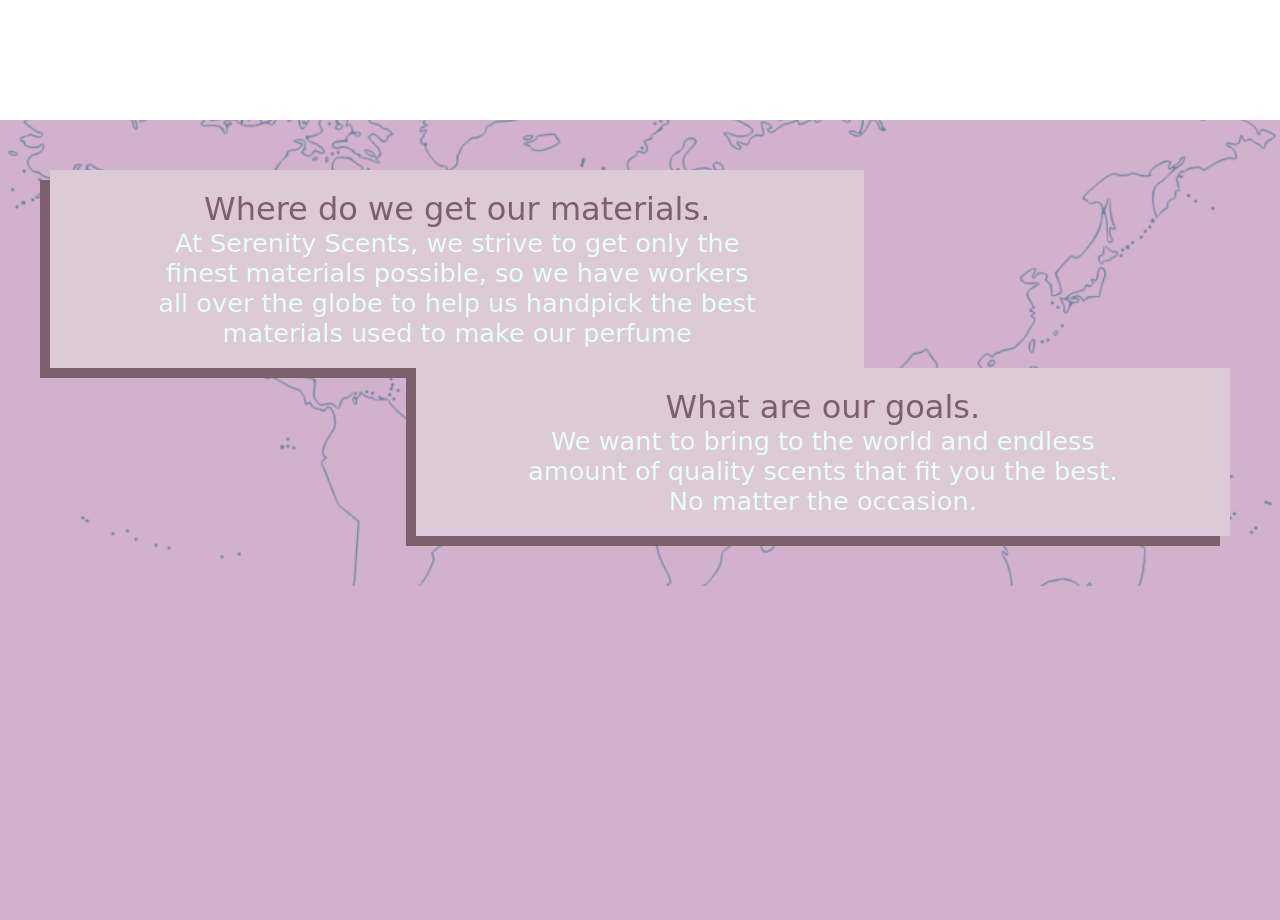
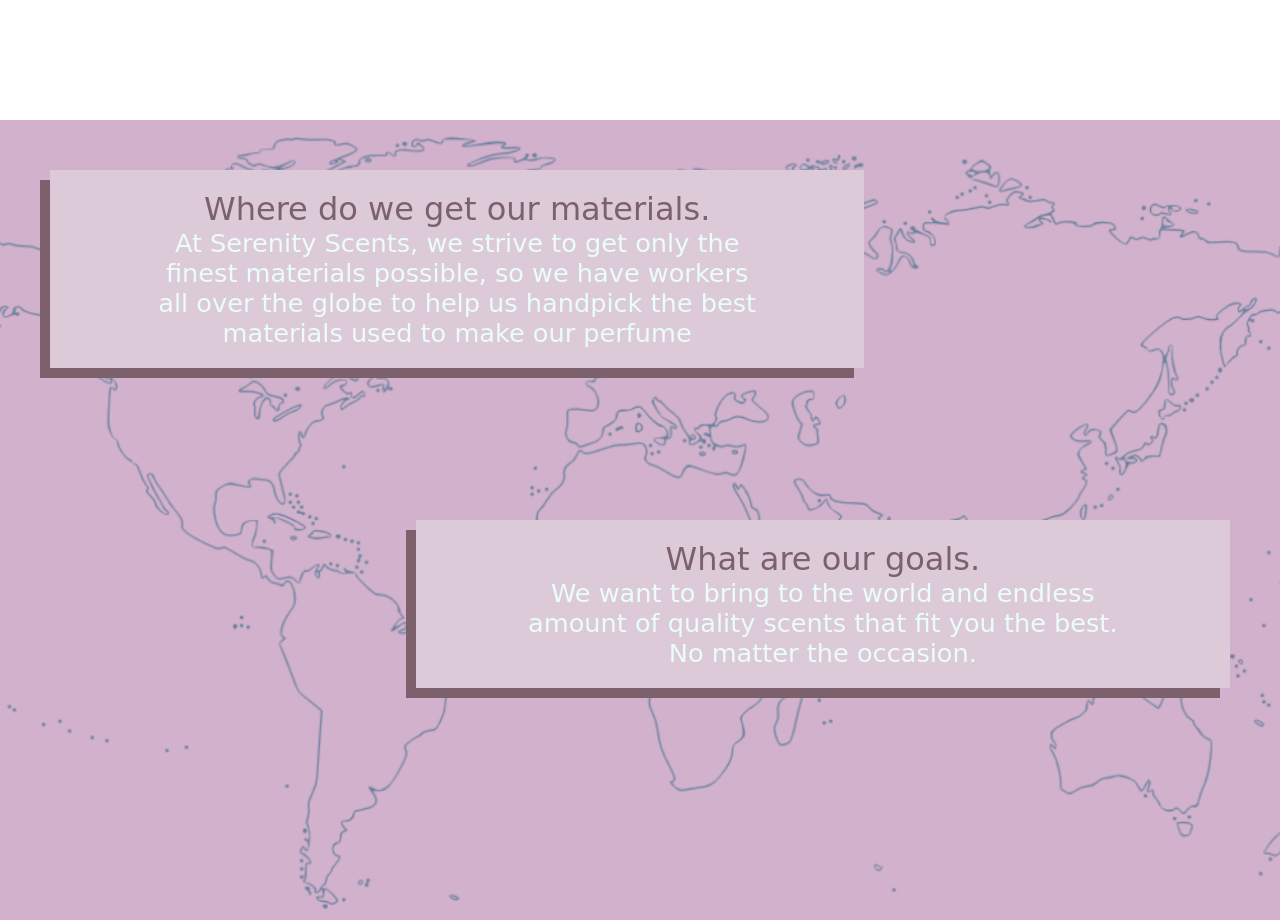
Before and after one commit to BritishBrock/Websites, a plain HTML site: page Web1/pages/about.html in a window 1280 px wide. Shown: the part 680-1600 px from the top of the page. Drawn offline with Linux system fonts and the light colour scheme; a web font is replaced by a local one.

Commit message:
Fixed auto height issue using flex.

```diff
--- a/Web1/css/about.css
+++ b/Web1/css/about.css
@@ -41,7 +41,6 @@
 
 .about-info{
     width: 100%;
-    height: 100%;
     position: relative;
 }
 .about-info-background{
--- a/Web1/css/root.css
+++ b/Web1/css/root.css
@@ -37,6 +37,7 @@
     min-height: 100%;
     width: 100%;
     position: relative;
+    display: flex;
     z-index: 0;
 }
 .auto-half-section{
@@ -44,4 +45,5 @@
     width: 100%;
     position: relative;
     z-index: 0;
+    display: flex;
 }
```
